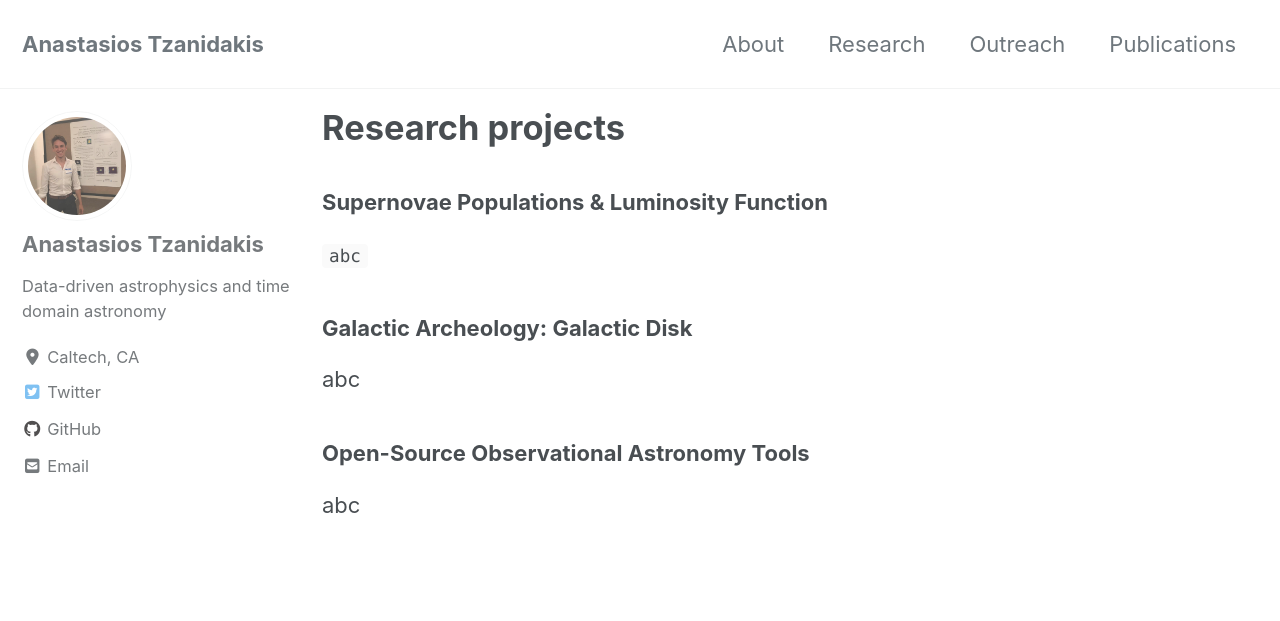
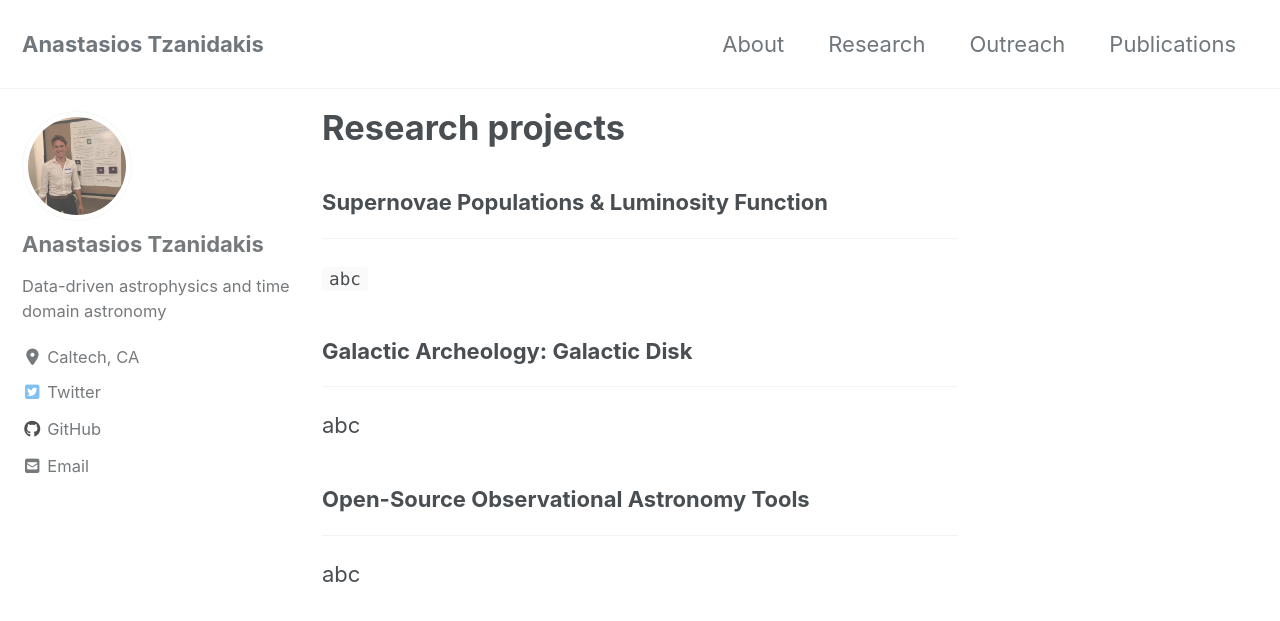
Before and after one commit to AndyTza/andytza.github.io, a Jekyll site: the page built from _pages/research.md, in a window 1280 px wide and 900 px high. Shown: the top 621 px of the window. Built offline with Jekyll 4.4.1, drawn with Linux system fonts in a browser that asks for light colours; cached includes are drawn as plain includes; nearby versions of some CDN libraries.

Commit message:
new feature

```diff
--- a/_pages/research.md
+++ b/_pages/research.md
@@ -6,12 +6,15 @@ author_profile: true
 ---
 
 ### Supernovae Populations & Luminosity Function
+___
 
 `abc`
 
 ### Galactic Archeology: Galactic Disk
+___
 abc
 
 
 ### Open-Source Observational Astronomy Tools
+___
 abc
```
